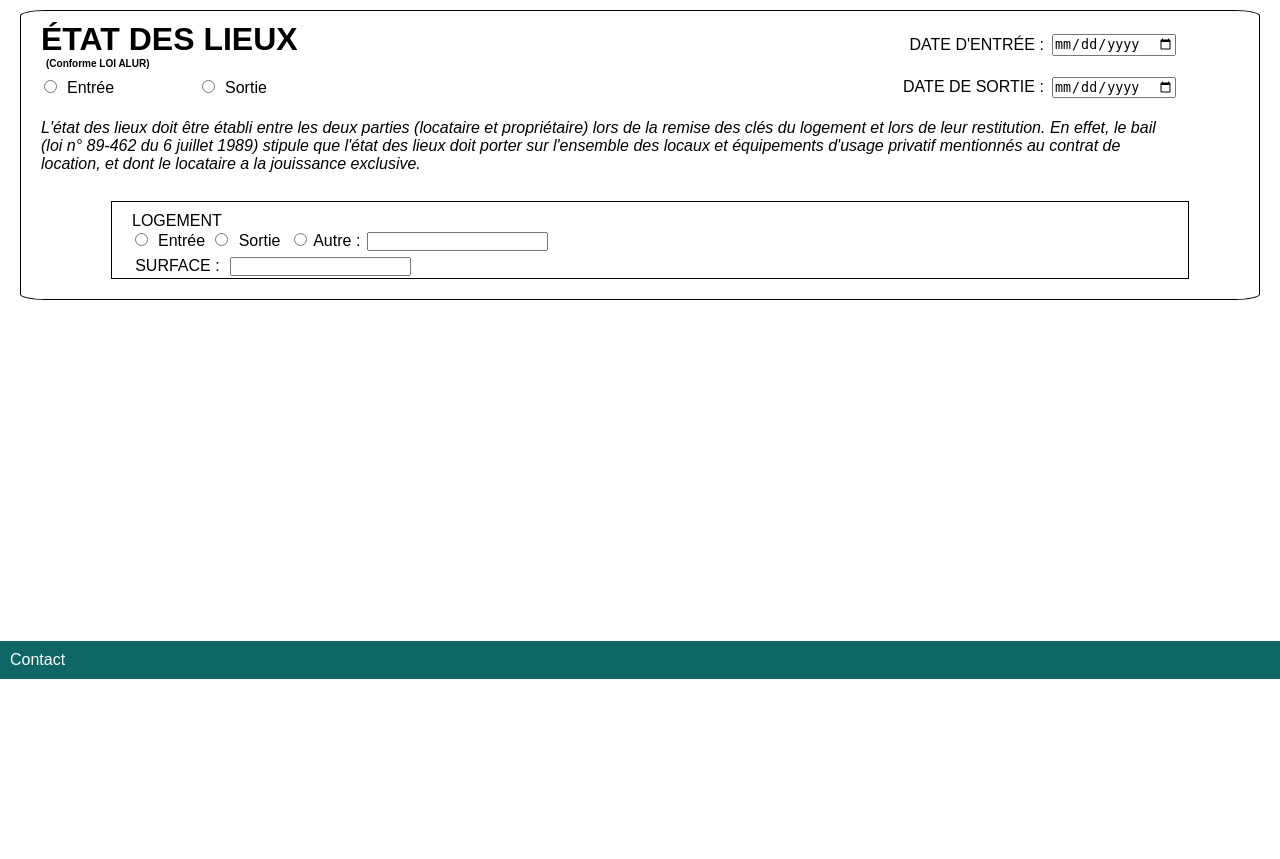
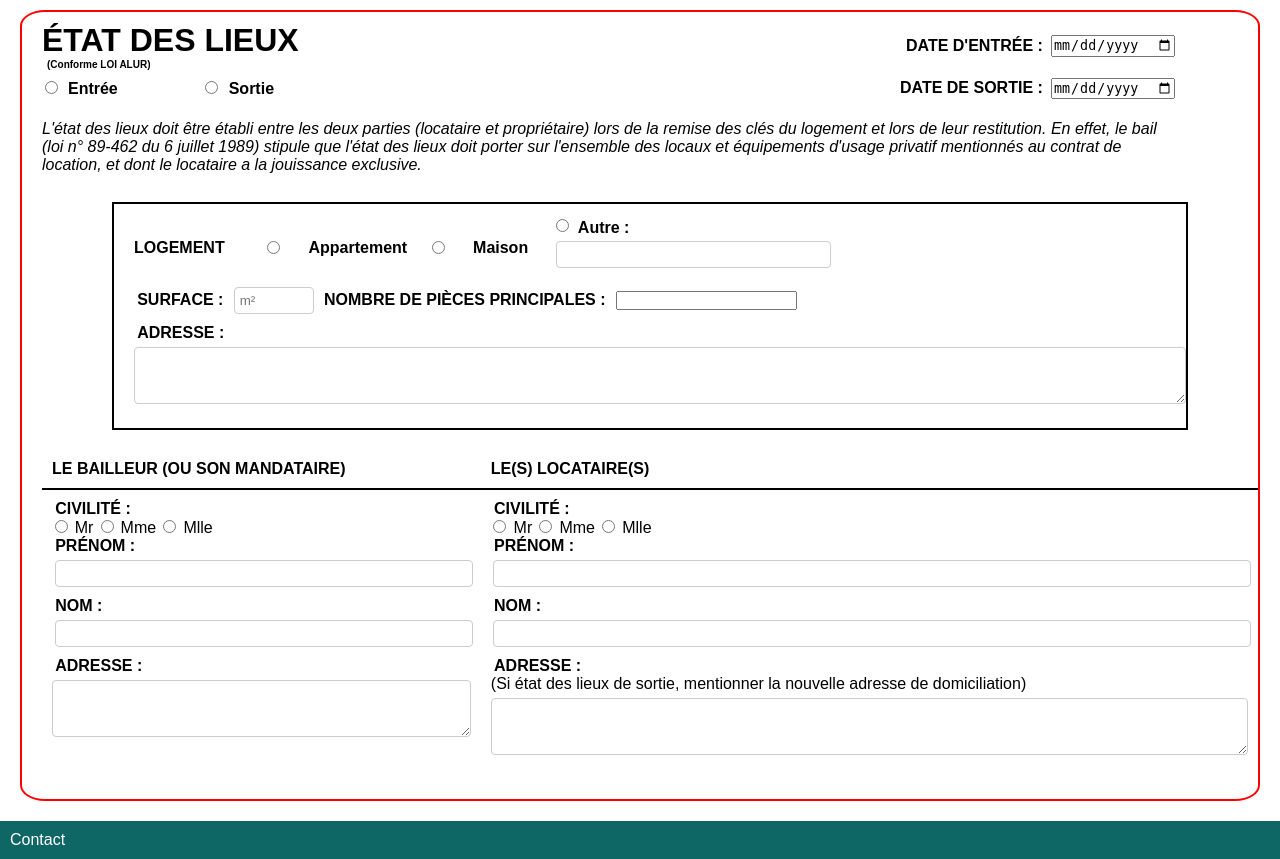
Before and after one commit to TristanDalmo/S3_C1_0Inspi, a PHP site: page /formulaire.html in a window 1280 px wide. Shown: the part 121-980 px from the top of the page. Before the commit the page ends 800 px from the top, so only its background shows below. Run offline with PHP 8.4, Linux system fonts and the light colour scheme.

Commit message:
Continuité formulaire html

```diff
--- a/SiteWeb/formulaire.css
+++ b/SiteWeb/formulaire.css
@@ -90,9 +90,10 @@ input[type="date"] {
     margin-left: 5px;
 }
 
-#SORTIE{
+#SORTIE {
     margin-left: 80px;
 }
+
 .ligne2 {
     display: flex;
     justify-content: space-between; /* Ajoute de l'espace entre les boutons radio et la date de sortie */
@@ -111,15 +112,91 @@ input[type="date"] {
     flex-grow: 0;
     margin-right: 80px;
 }
-.loi{
+
+.loi {
     margin-right: 80px;
     font-style: italic;
 }
-.Logement{
+
+.Logement {
     margin-left: 70px;
     margin-right: 70px;
     margin-bottom: 20px;
+    border: 2px solid black;
 }
-.grandfield{
+
+.grandfield {
     border-radius: 2%;
+    border: 2px solid red;
+    margin-bottom: 20px;
 }
+
+#SURFACE {
+    width: 80px;
+}
+
+.l3 {
+    margin-bottom: 10px;
+}
+
+.putbold {
+    font-weight: bold;
+}
+
+
+.l1 {
+    display: flex;
+    align-items: center;
+    gap: 20px;
+}
+
+.l1 p {
+    margin-right: 20px;
+}
+
+.l1 label {
+    margin-right: 2px;
+}
+
+.l1 input[type="radio"] {
+    margin-right: 5px;
+}
+table {
+    width: 100%;
+    border-collapse: collapse;
+    margin-bottom: 20px;
+}
+
+th {
+    font-weight: bold;
+    padding: 10px;
+    text-align: left;
+    border-bottom: 2px solid #000;
+}
+
+td {
+    padding: 10px;
+    vertical-align: top;
+}
+
+label {
+    font-weight: bold;
+}
+
+input[type="text"], textarea {
+    width: 100%;
+    padding: 5px;
+    margin-top: 5px;
+    margin-bottom: 10px;
+    border: 1px solid #ccc;
+    border-radius: 4px;
+}
+
+.civilite input[type="checkbox"] {
+    margin-right: 5px;
+}
+
+.address-text {
+    font-size: 0.9em;
+    color: gray;
+}
--- a/SiteWeb/formulaire.html
+++ b/SiteWeb/formulaire.html
@@ -1,11 +1,13 @@
 <!DOCTYPE html>
 <html lang="fr">
+
 <head>
     <meta charset="UTF-8">
     <meta name="viewport" content="width=device-width, initial-scale=1.0">
     <title>E-Lieu</title>
     <link rel="stylesheet" href="formulaire.css">
 </head>
+
 <body>
     <div class="header">
         <img src="images/logoE-Lieu.png" id="logo" alt="">
@@ -21,48 +23,88 @@
                         <p id="petit">(Conforme LOI ALUR)</p>
                     </div>
                     <div class="date-droite">
-                        <label for="fDate">DATE D'ENTRÉE : </label>
+                        <label for="fDate" class="putbold">DATE D'ENTRÉE :</label>
                         <input type="date" id="fDate" name="fDate" required>
                     </div>
                 </div>
                 <div class="ligne2">
                     <div class="texte-gauche1">
-                    <input type="radio" id="ENTREE" name="fPermis" value="Oui">
-                    <label for="ENTREE">Entrée</label>
-                    <input type="radio" id="SORTIE" name="fPermis" value="Oui">
-                    <label for="SORTIE">Sortie</label>
+                        <input type="radio" id="ENTREE" name="fPermis" value="Entrée">
+                        <label for="ENTREE">Entrée</label>
+                        <input type="radio" id="SORTIE" name="fPermis" value="Sortie">
+                        <label for="SORTIE">Sortie</label>
                     </div>
                     <div class="date-droite1">
-                        <label for="fDateS">DATE DE SORTIE : </label>
-                        <input type="date" id="fDatS" name="fDate" required>
+                        <label for="fDateS" class="putbold">DATE DE SORTIE :</label>
+                        <input type="date" id="fDateS" name="fDateS" required>
                     </div>
-                </div><br>
+                </div>
+                <br>
                 <div class="loi">
-                <p>L'état des lieux doit être établi entre les deux parties (locataire et propriétaire) lors de la remise des clés du logement et lors de leur restitution.
-                    En effet, le bail (loi n° 89-462 du 6 juillet 1989) stipule que l'état des lieux doit porter sur l'ensemble des locaux et équipements d'usage privatif mentionnés au contrat de location, et dont le locataire a la jouissance exclusive.</p>
-                </div><br>
+                    <p>L'état des lieux doit être établi entre les deux parties (locataire et propriétaire) lors de la remise des clés du logement et lors de leur restitution. En effet, le bail (loi n° 89-462 du 6 juillet 1989) stipule que l'état des lieux doit porter sur l'ensemble des locaux et équipements d'usage privatif mentionnés au contrat de location, et dont le locataire a la jouissance exclusive.</p>
+                </div>
+                <br>
 
                 <fieldset class="Logement">
                     <div class="l1">
-                        <p>LOGEMENT</p>
-                        <input type="radio" id="Appartement" name="fPermis" value="Oui">
-                        <label for="Appartement">Entrée</label>
-                        <input type="radio" id="Maison" name="fPermis" value="Oui">
-                        <label for="Maison">Sortie</label>
+                        <p class="putbold">LOGEMENT</p>
+                        <input type="radio" id="Appartement" name="typeLogement">
+                        <label for="Appartement">Appartement</label>
+                        <input type="radio" id="Maison" name="typeLogement">
+                        <label for="Maison">Maison</label>
                         <label>
-                        <input type="radio">
-                        Autre : <input type="text">
+                            <input type="radio" id="Autre" name="typeLogement">
+                            Autre : <input type="text" id="autreType">
                         </label>
                     </div>
                     <div class="l2">
-                        <label for="Surface">SURFACE :</label>
-                        <input type="text" id="SURFACE">
-
-
+                        <label for="SURFACE" class="putbold">SURFACE :</label>
+                        <input type="text" id="SURFACE" placeholder="m²">
+                        <label for="nbpiece" class="putbold">NOMBRE DE PIÈCES PRINCIPALES :</label>
+                        <input type="number" id="nbpiece">
                     </div>
-
+                    <div class="l3">
+                        <label for="adresse" class="putbold">ADRESSE :</label>
+                        <textarea id="adresse" rows="3" cols="50"></textarea>
+                    </div>
                 </fieldset>
-
+                <table>
+                    <tr>
+                        <th>LE BAILLEUR (OU SON MANDATAIRE)</th>
+                        <th>LE(S) LOCATAIRE(S)</th>
+                    </tr>
+                    <tr>
+                        <td>
+                            <label for="civilite_bailleur">CIVILITÉ :</label><br>
+                            <span class="civilite">
+                                <input type="radio" id="mr_bailleur" name="civilite_bailleur"> Mr
+                                <input type="radio" id="mme_bailleur" name="civilite_bailleur"> Mme
+                                <input type="radio" id="mlle_bailleur" name="civilite_bailleur"> Mlle
+                            </span><br>
+                            <label for="prenom_bailleur">PRÉNOM :</label>
+                            <input type="text" id="prenom_bailleur"><br>
+                            <label for="nom_bailleur">NOM :</label>
+                            <input type="text" id="nom_bailleur"><br>
+                            <label for="adresse_bailleur">ADRESSE :</label>
+                            <textarea id="adresse_bailleur" rows="3"></textarea>
+                        </td>
+                        <td>
+                            <label for="civilite_locataire">CIVILITÉ :</label><br>
+                            <span class="civilite">
+                                <input type="radio" id="mr_locataire" name="civilite_locataire"> Mr
+                                <input type="radio" id="mme_locataire" name="civilite_locataire"> Mme
+                                <input type="radio" id="mlle_locataire" name="civilite_locataire"> Mlle
+                            </span><br>
+                            <label for="prenom_locataire">PRÉNOM :</label>
+                            <input type="text" id="prenom_locataire"><br>
+                            <label for="nom_locataire">NOM :</label>
+                            <input type="text" id="nom_locataire"><br>
+                            <label for="adresse_locataire">ADRESSE :</label>
+                            <p class="petit">(Si état des lieux de sortie, mentionner la nouvelle adresse de domiciliation)</p>
+                            <textarea id="adresse_locataire" rows="3"></textarea>
+                        </td>
+                    </tr>
+                </table>
             </fieldset>
         </form>
     </div>
@@ -73,4 +115,5 @@
         </a>
     </div>
 </body>
+
 </html>
```
